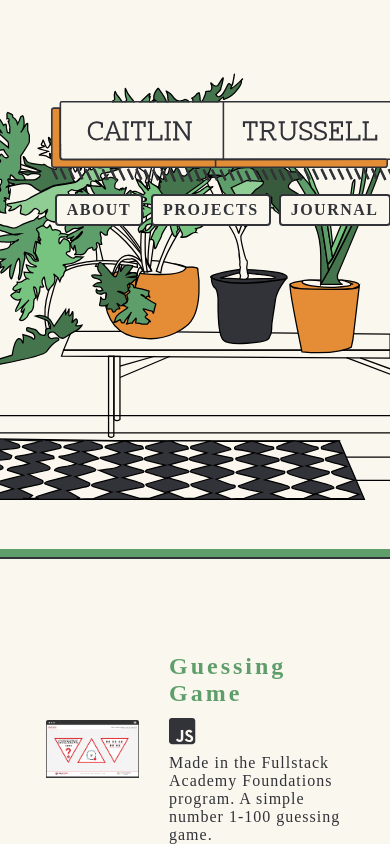
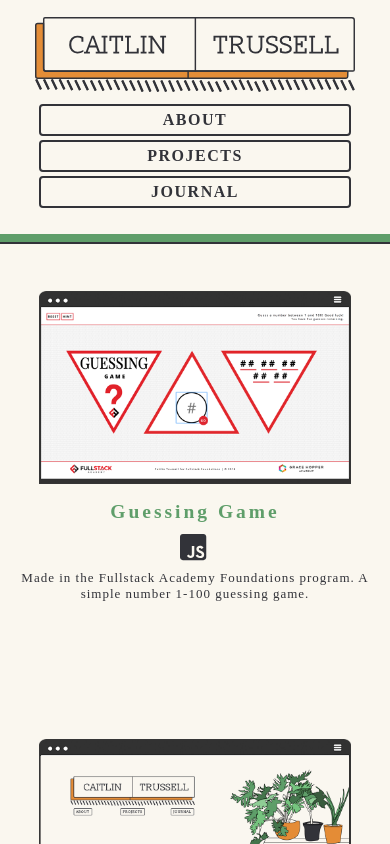
Before and after one commit to caitlintrussell/caitlintrussell.com, a React (Create React App) app: page /projects in a window 390 px wide. Shown: the top 844 px of the page. Built offline with nearby package versions, Linux system fonts and the light colour scheme; a web font is replaced by a local one.

Commit message:
added media queries

```diff
--- a/src/components/about/about.css
+++ b/src/components/about/about.css
@@ -22,3 +22,18 @@
 .About-text {
   flex: 0 0 50%;
 }
+
+
+@media (max-width: 800px) {
+  .Main {
+    margin-top: 3vh;
+    flex-direction: column;
+    font-size: 1.3rem;
+  }
+  .Selfie {
+    max-width: 40vw;
+  }
+  .About-text {
+    padding: 2rem;
+  }
+}
--- a/src/components/button/button.css
+++ b/src/components/button/button.css
@@ -34,3 +34,13 @@ button:hover {
   transition: .2s ease-in-out;
   transform: translateY(.2rem);
 }
+
+@media (max-width: 800px) {
+  button,
+input[type='button'],
+input[type='reset'],
+input[type='submit'] {
+  display: block;
+  width: 80vw;
+}
+}
--- a/src/components/divider/divider.css
+++ b/src/components/divider/divider.css
@@ -7,3 +7,11 @@
   min-height: 1vh;
   display: flex;
 }
+
+
+
+@media (max-width: 800px) {
+  .Divider {
+    margin-top: 3vh;
+  }
+}
--- a/src/components/header/header.css
+++ b/src/components/header/header.css
@@ -26,3 +26,23 @@
   flex: 0 0 20%;
   text-align: center;
 }
+
+
+@media (max-width: 800px) {
+ .Header {
+   background-image: none;
+   justify-content: center;
+   min-height: 15vh;
+ }
+ .Title {
+    margin-top: 2vh;
+    margin-left: 0;
+ }
+ .Nav {
+   flex-direction: column;
+   justify-content: center;
+ }
+ .Nav-btn {
+  flex: 0 0 80%;
+}
+}
--- a/src/components/journal/index.jsx
+++ b/src/components/journal/index.jsx
@@ -9,7 +9,9 @@ import Paragraph from './paragraph';
 
 class Journal extends Component {
   componentDidMount() {
-    animateScroll.scrollTo(400);
+    if (window.innerWidth < 500) animateScroll.scrollTo(200);
+    else if (window.innerWidth < 800) animateScroll.scrollTo(300);
+    else animateScroll.scrollTo(400);
   }
   render() {
     return (
--- a/src/components/journal/journal.css
+++ b/src/components/journal/journal.css
@@ -22,3 +22,21 @@
 .Inner-text {
   margin-bottom: 2rem;
 }
+
+
+@media (max-width: 800px) {
+  .Journal-main {
+    font-size: 1.3rem;
+    flex-direction: column;
+    margin-top: 3vh;
+  }
+  .Journal-title {
+    flex: 0 0 100%;
+    padding: 0 2rem;
+  }
+  .Journal-text {
+    flex: 0 0 100%;
+    border-left: 0px solid #323339;
+    padding: 0 2rem;
+  }
+}
--- a/src/components/projects/index.jsx
+++ b/src/components/projects/index.jsx
@@ -49,7 +49,9 @@ const findGlyph = (name) => {
 
 class Projects extends Component {
   componentDidMount() {
-    animateScroll.scrollTo(400);
+    if (window.innerWidth < 500) animateScroll.scrollTo(200);
+    else if (window.innerWidth < 800) animateScroll.scrollTo(300);
+    else animateScroll.scrollTo(400);
   }
   render() {
     return (
--- a/src/components/projects/projects.css
+++ b/src/components/projects/projects.css
@@ -21,3 +21,31 @@
   float: right;
   margin-right: 1vw;
 }
+
+
+@media (max-width: 800px) {
+  .Project-main {
+    flex-direction: column;
+    margin-top: 3vh;
+    justify-content: center;
+    font-size: 1.3rem;
+    margin-bottom: 8vh;
+  }
+  .Project-img {
+    text-align: center;
+    flex: 0 0 100%;
+    margin-bottom: 2vh;
+  }
+  .Project-text {
+    text-align: center;
+    flex: 0 0 100%;
+    margin-bottom: 3vh;
+  }
+  .Screenshot {
+    float: none;
+    width: 80%;
+    margin-left: auto;
+    margin-right: auto;
+  }
+
+}
```
